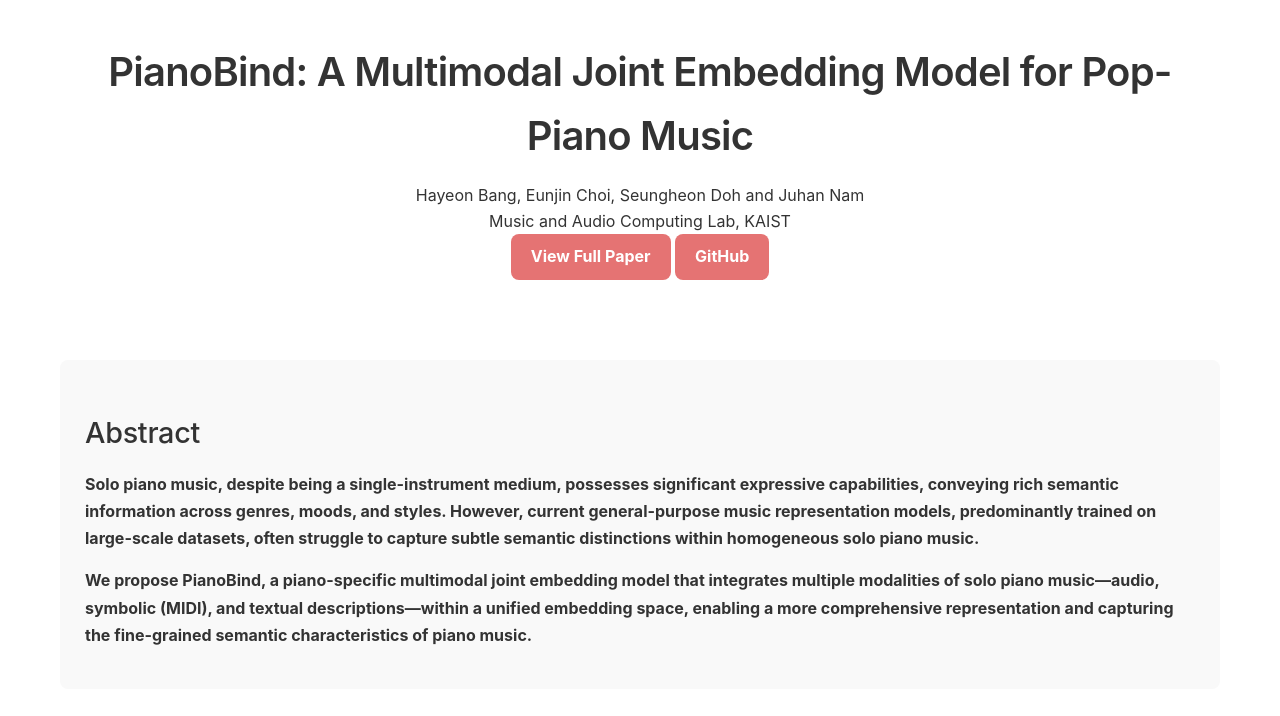
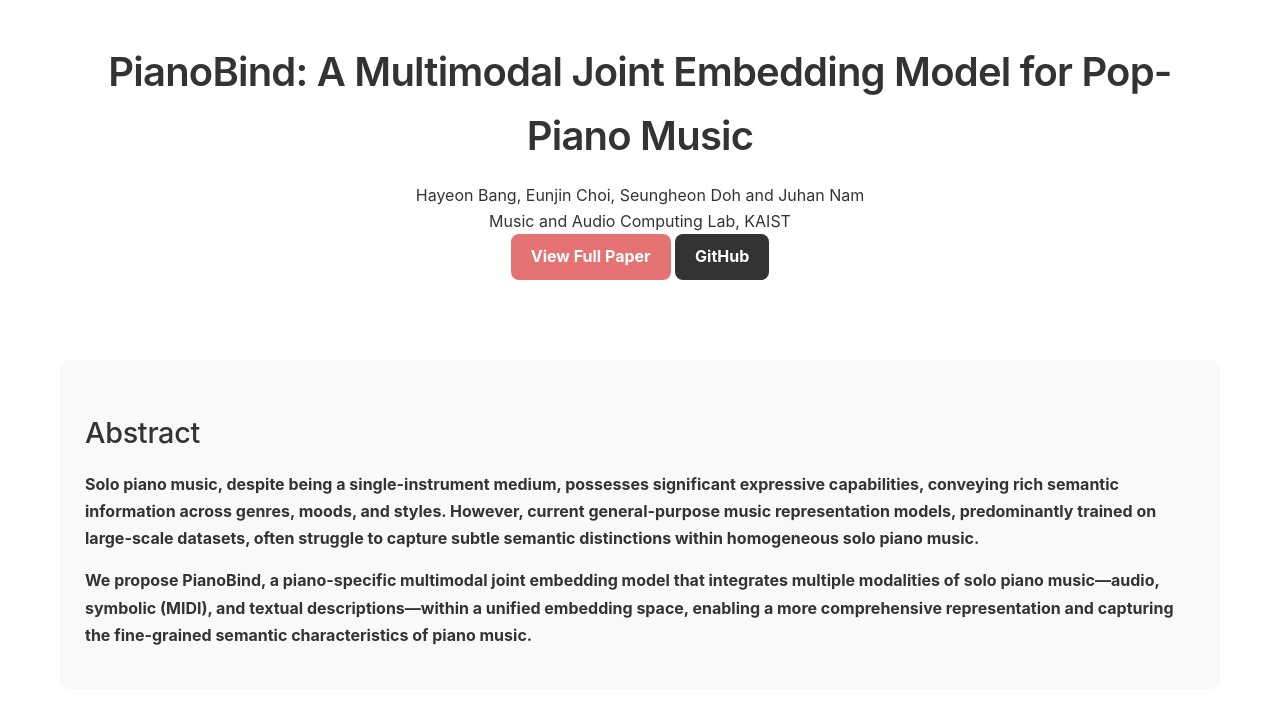
Before and after one commit to Hayeonbang/PianoBind, a plain HTML site: page docs/index.html in a window 1280 px wide. Shown: the top 716 px of the page. Drawn offline with Linux system fonts and the light colour scheme.

Commit message:
Update styles.css

```diff
--- a/docs/styles.css
+++ b/docs/styles.css
@@ -78,6 +78,10 @@ p {
     border-radius: var(--border-radius);
     font-weight: bold;
     transition: background-color 0.3s;
+}
+
+.btn-github {
+    background-color: #333;
 }
 
 .btn:hover {
```
